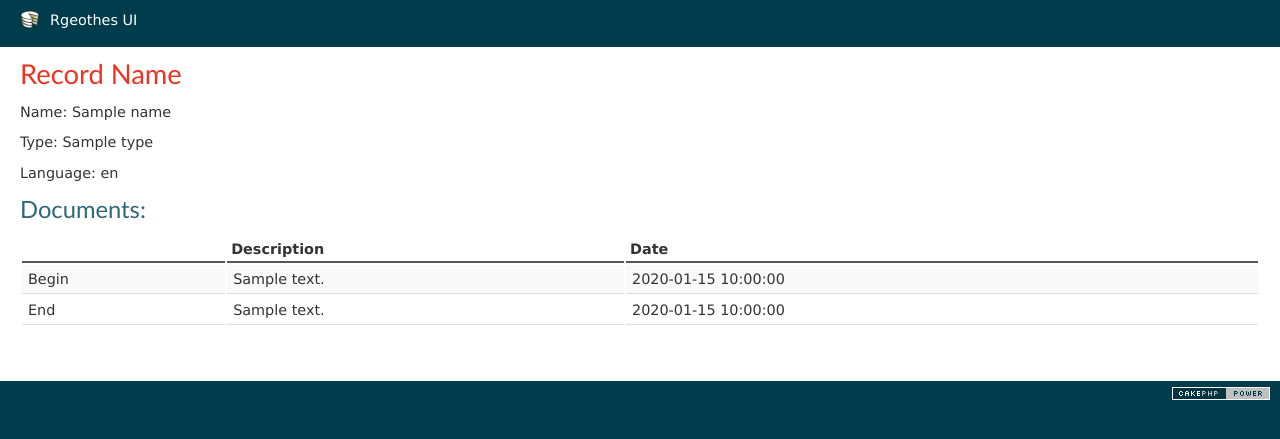
After one commit to xVir/www, a CakePHP app: the page made by app/View/Names/view.ctp in a window 1280 px wide. The commit adds this page. Shown: the top 439 px of the page. Run offline with PHP 8.4 and a stand-in for CakePHP, Linux system fonts and the light colour scheme; the template is opened without the code that fills it: most values are stand-ins (such as "Sample title", 1, 10 or a date in 2020); data that the repository does not hold is empty; some libraries are stand-ins or nearby versions.

Commit message:
Add names view Change UI

```diff
--- a/app/View/Locations/view.ctp
+++ b/app/View/Locations/view.ctp
@@ -1,4 +1,4 @@
-<h1>Location</h1>
+<h2>Record Location</h2>
 <p>Type: <?php echo h($loc['Location']['location_type']); ?></p>
 <p><h3>Documents:</h3>
 
@@ -6,21 +6,18 @@
 		<tr>
 			<th></th>
 			<th>Description</th>
-			<th>URI</th>
 			<th>Date</th>
 		</tr>
 
 				<tr>
 					<td>Begin</td>
 					<td><?php echo $loc['BeginDocument']['description'] ?></td>
-					<td><?php echo $loc['BeginDocument']['uri'] ?></td>
 					<td><?php echo $loc['BeginDocument']['document_date'] ?></td>
 				</tr>
 
 				<tr>
 					<td>End</td>
 					<td><?php echo $loc['EndDocument']['description'] ?></td>
-					<td><?php echo $loc['EndDocument']['uri'] ?></td>
 					<td><?php echo $loc['EndDocument']['document_date'] ?></td>
 				</tr>
 
--- /dev/null
+++ b/app/View/Names/view.ctp
@@ -0,0 +1,28 @@
+<h2>Record Name</h2>
+<p>Name: <?php echo $name['Name']['name'] ?></p>
+<p>Type: <?php echo $name['Name']['type'] ?></p>
+<p>Language: <?php echo $name['Name']['lang'] ?></p>
+<p><h3>Documents:</h3>
+
+	<table>
+		<tr>
+			<th></th>
+			<th>Description</th>
+			<th>Date</th>
+		</tr>
+
+				<tr>
+					<td>Begin</td>
+					<td><?php echo $name['BeginDocument']['description'] ?></td>
+					<td><?php echo $name['BeginDocument']['document_date'] ?></td>
+				</tr>
+
+				<tr>
+					<td>End</td>
+					<td><?php echo $name['EndDocument']['description'] ?></td>
+					<td><?php echo $name['EndDocument']['document_date'] ?></td>
+				</tr>
+
+			</table>
+
+</p>
--- a/app/View/Records/index.ctp
+++ b/app/View/Records/index.ctp
@@ -1,4 +1,4 @@
-<h1>Records</h1>
+<h2>Records</h2>
 <p><?php echo $this->Html->link('Add Record', array('action' => 'add')) ?></p>
 <table>
     <tr>
--- a/app/View/Records/view.ctp
+++ b/app/View/Records/view.ctp
@@ -11,6 +11,7 @@
         <th>Lang</th>
         <th>Valid from</th>
         <th>Valid to</th>
+        <th></th>
     </tr>
 
 
@@ -21,6 +22,7 @@
     	<td><?php echo $name['lang'] ?></td>
     	<td><?php echo $name['BeginDocument']['document_date'] ?></td>
     	<td><?php echo $name['EndDocument']['document_date'] ?></td>
+    	<td><?php echo $this->Html->link('View', array('controller'=>'names', 'action'=>'view', $name['id'])) ?></td>
     </tr>
     <?php endforeach; ?>
     <?php unset($name); ?>
```
Also changed, not shown: app/Controller/NamesController.php (added, +12 -0 lines), app/View/Helper/GoogleMapV3Helper.php (+8 -4 lines), 1 other file.
